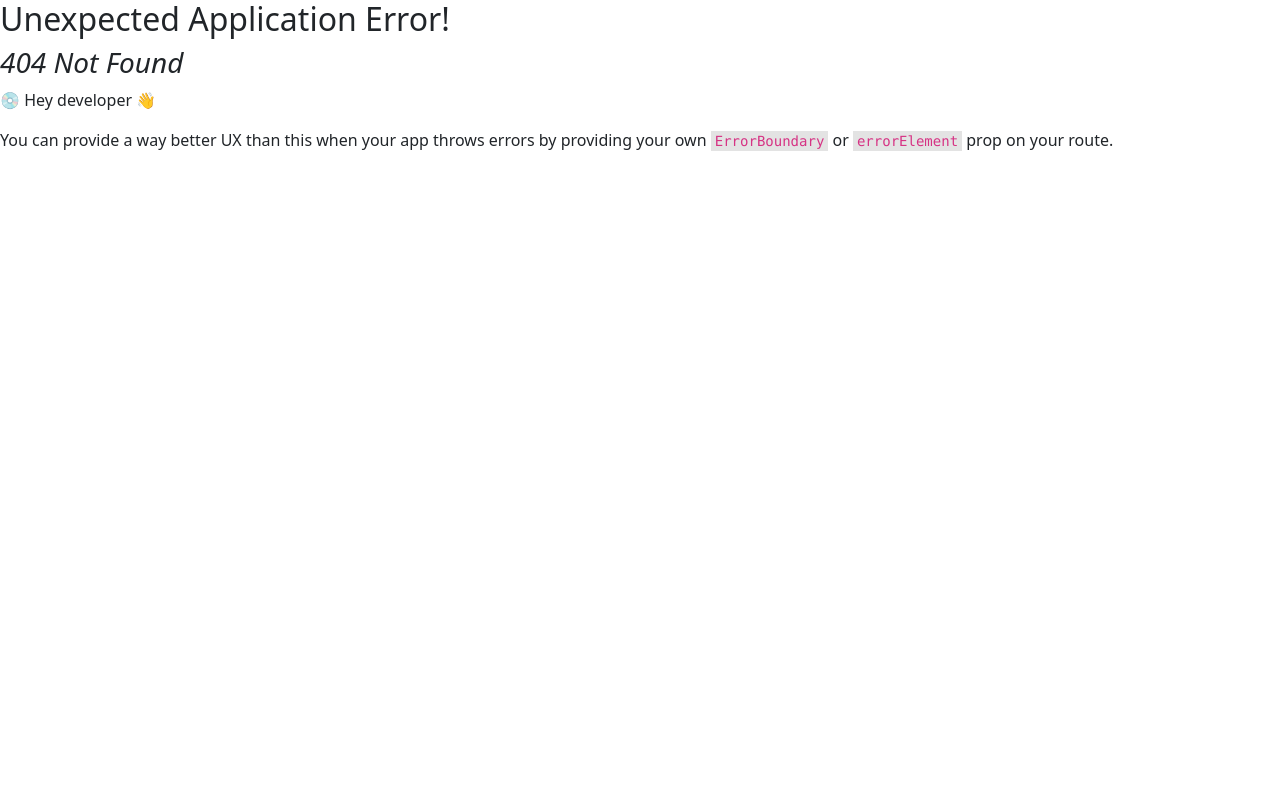
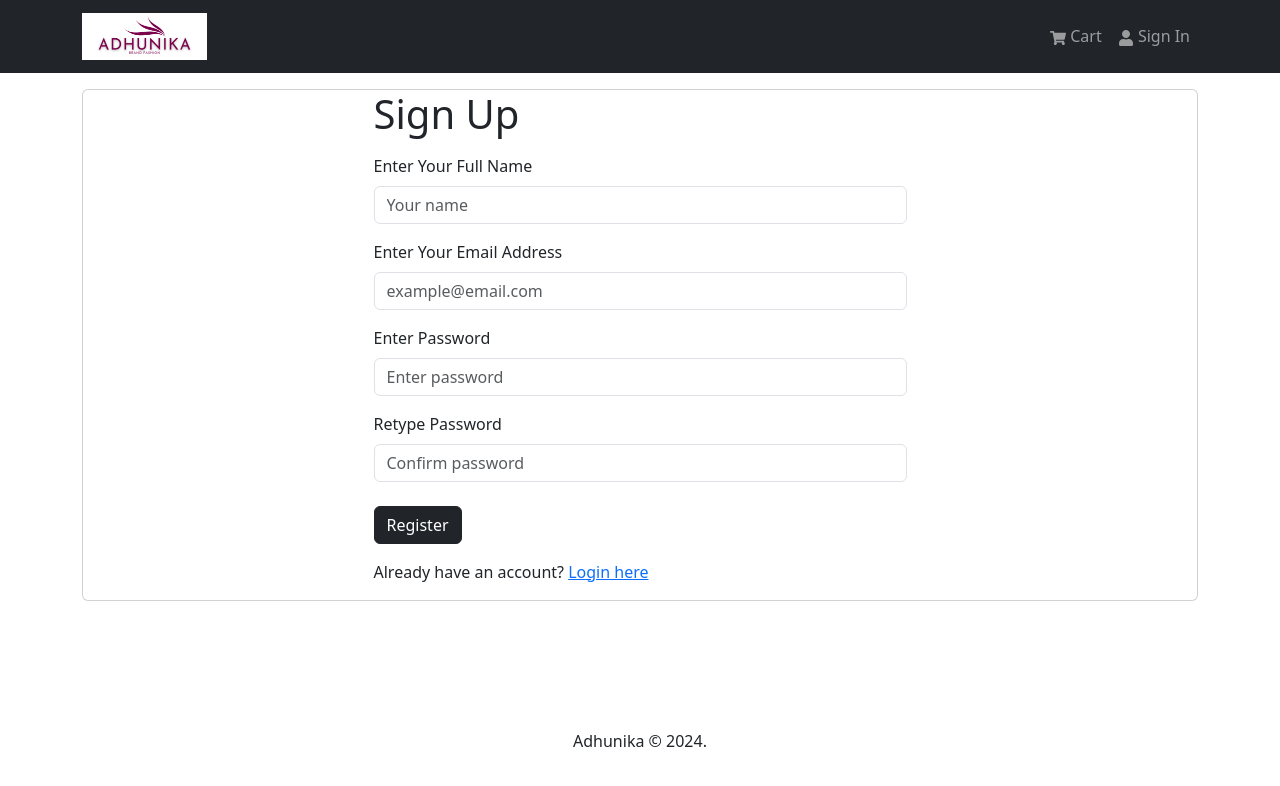
Before and after one commit to pritam19-d/Adhunika-Ecom-platform, a React (Create React App) app in the folder frontend/: page /register in a window 1280 px wide. Before the commit this address had no page. Shown: the top 786 px of the page. Built offline with nearby package versions, Linux system fonts and the light colour scheme; a web font is replaced by a local one.

Commit message:
Development : User registration functionality

```diff
--- a/frontend/src/index.js
+++ b/frontend/src/index.js
@@ -14,6 +14,7 @@
 import ProductScreen from "./screens/ProductScreen";
 import CartScreen from "./screens/CartScreen";
 import LoginScreen from "./screens/LoginScreen";
+import RegisterScreen from "./screens/RegisterScreen";
 
 const router = createBrowserRouter(
   createRoutesFromElements(
@@ -22,6 +23,7 @@
       <Route path="/product/:id" element={<ProductScreen />} />
       <Route path="/cart" element={<CartScreen />} />
       <Route path="/login" element={<LoginScreen />} />
+      <Route path="/register" element={<RegisterScreen />} />
     </Route>
   )
 )
--- /dev/null
+++ b/frontend/src/screens/RegisterScreen.jsx
@@ -0,0 +1,107 @@
+import React from 'react'
+import { useState, useEffect } from "react"
+import { Link, useLocation, useNavigate } from "react-router-dom"
+import { Form, Button, Row, Col, Card } from "react-bootstrap"
+import { useDispatch, useSelector } from "react-redux"
+import FormContainer from "../components/FormContainer.jsx"
+import Loader from "../components/Loader.jsx"
+import { useRegisterMutation } from "../slicers/usersApiSlice.js"
+import { setCredentials } from "../slicers/authSlice.js"
+import { toast } from "react-toastify"
+
+const RegisterScreen = () => {
+  const [name, setName] = useState("")
+  const [email, setEmail] = useState("")
+  const [password, setPassword] = useState("")
+  const [confirmPassword, setConfirmPassword] = useState("")
+
+  const dispatch = useDispatch();
+  const navigate = useNavigate()
+
+  const [register, { isLoading }] = useRegisterMutation()
+
+  const { userInfo } = useSelector((state) => state.auth)
+
+  const { search } = useLocation()
+  const sp = new URLSearchParams(search)
+  const redirect = sp.get("redirect") || "/"
+
+  useEffect(()=>{
+    if(userInfo){
+      navigate(redirect)
+    }
+  }, [userInfo, redirect, navigate])
+
+  const submitHandler = async (e) => {
+
+    e.preventDefault()
+    if (password !== confirmPassword){
+      toast.error("Please retype the 'Confirm Password' correctly")
+    } else {
+      try {
+        const res = await register({name, email, password}).unwrap()
+        dispatch(setCredentials({ ...res }))
+        navigate(redirect)
+      } catch (err) {
+        toast.error(err?.data?.message || err.error)
+      }
+    }
+  }
+
+  return (
+    <Card>
+      <FormContainer>
+        <h1>Sign Up</h1>
+        <Form onSubmit={submitHandler}>
+        <Form.Group controlId="name" className="my-3">
+            <Form.Label>Enter Your Full Name</Form.Label>
+            <Form.Control
+              type="name"
+              placeholder="Your name"
+              value={name}
+              onChange={(e) => setName(e.target.value)}
+            ></Form.Control>
+          </Form.Group>
+          <Form.Group controlId="email" className="my-3">
+            <Form.Label>Enter Your Email Address</Form.Label>
+            <Form.Control
+              type="email"
+              placeholder="example@email.com"
+              value={email}
+              onChange={(e) => setEmail(e.target.value)}
+            ></Form.Control>
+          </Form.Group>
+          <Form.Group controlId="password" className="my-3">
+            <Form.Label>Enter Password</Form.Label>
+            <Form.Control
+              type="password"
+              placeholder="Enter password"
+              value={password}
+              onChange={(e) => setPassword(e.target.value)}
+            ></Form.Control>
+          </Form.Group>
+          <Form.Group controlId="confirmpassword" className="my-3">
+            <Form.Label>Retype Password</Form.Label>
+            <Form.Control
+              type="password"
+              placeholder="Confirm password"
+              value={confirmPassword}
+              onChange={(e) => setConfirmPassword(e.target.value)}
+            ></Form.Control>
+          </Form.Group>
+          <Button type="submit" variant="dark" className="mt-2" disabled = {isLoading}>
+            Register
+          </Button>
+          { isLoading && <Loader /> }
+        </Form>
+        <Row className="py-3">
+          <Col>
+            Already have an account? <Link to={redirect? `/login?redirect=${redirect}`:"/login"}>Login here</Link>
+          </Col>
+        </Row>
+      </FormContainer>
+    </Card>
+  )
+}
+
+export default RegisterScreen
--- a/frontend/src/slicers/usersApiSlice.js
+++ b/frontend/src/slicers/usersApiSlice.js
@@ -11,6 +11,14 @@
       }),
       keepUnusedDataFor: 5
     }),
+    register : builder.mutation({
+      query : (data)=> ({
+        url : `${USERS_URL}`,
+        method: "POST",
+        body: data
+      }),
+      keepUnusedDataFor: 2
+    }),
     logout : builder.mutation({
       query : ()=>({
         url: `${USERS_URL}/logout`,
@@ -20,4 +28,4 @@
   })
 })
 
-export const { useLoginMutation, useLogoutMutation } = usersApiSlice
+export const { useLoginMutation, useLogoutMutation, useRegisterMutation } = usersApiSlice
```
